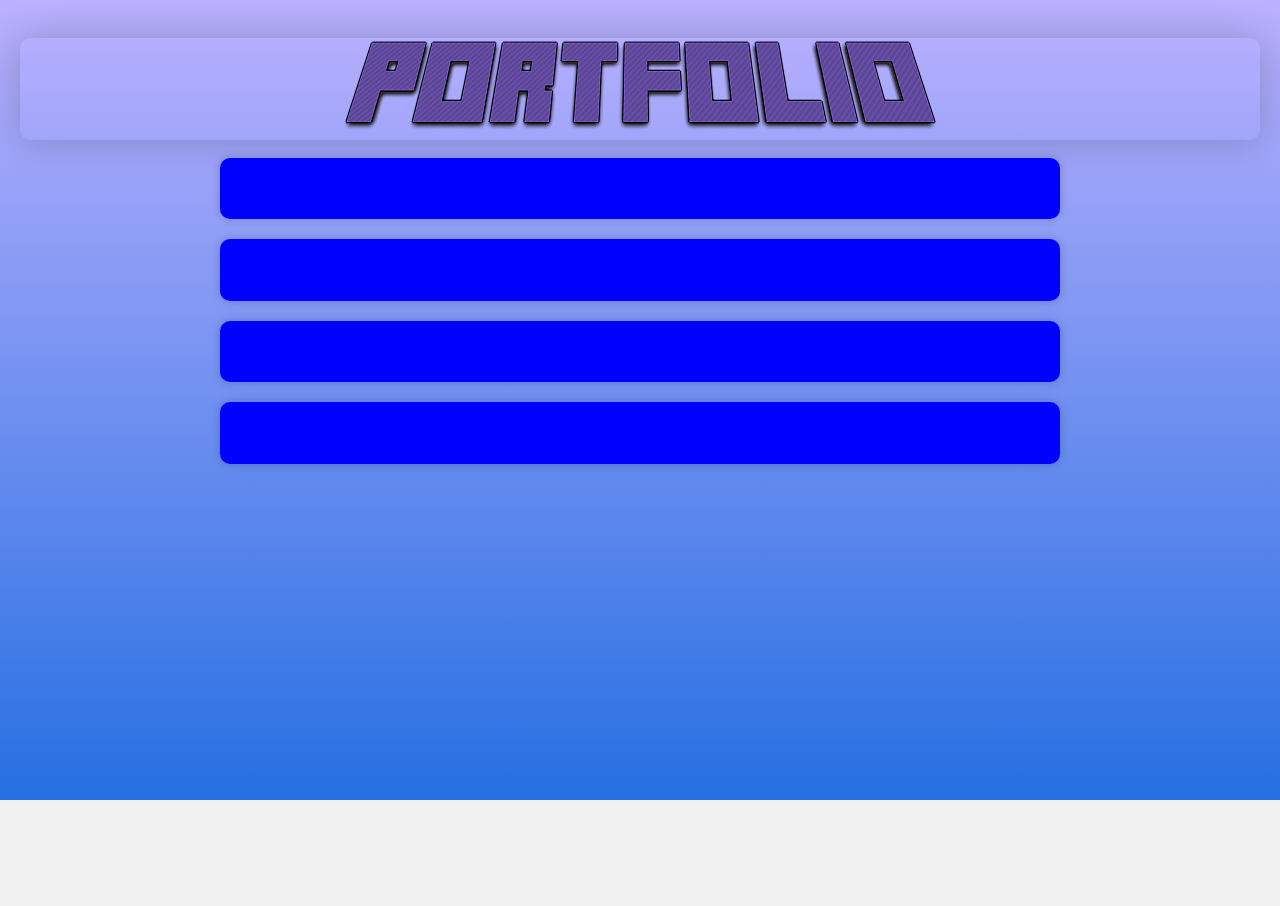
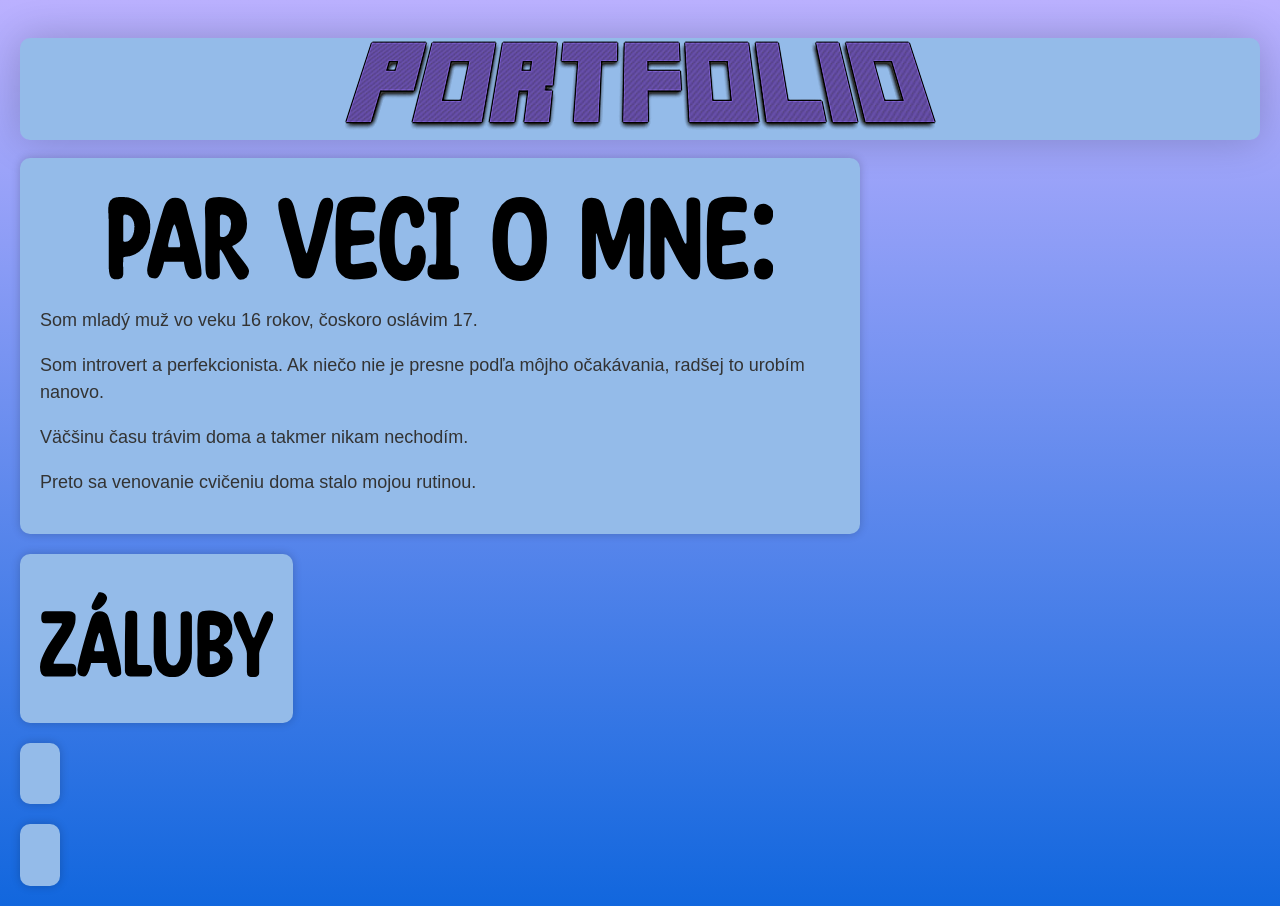
Before and after one commit to Openlab-2-2023/resume, a plain HTML site: page docs/index.html in a window 1280 px wide. Before the commit the page ends 800 px from the top, so only its background shows below. Drawn offline with Linux system fonts and the light colour scheme.

Commit message:
Male zmeny
Upravime neksor

```diff
--- a/docs/index.html
+++ b/docs/index.html
@@ -1,26 +1,26 @@
 <!DOCTYPE html>
+<title>Benova stranka</title>
 <html>
-<title>Benkova stranka</title>
     <head>
         <link rel="stylesheet" type="text/css" href="styles.css">
         <div class="gradient-background"></div>
     </head>
         <header>
             <div class="gradient-background"></div>
-            <p style="text-align: center;"><img src="pics/Portfolio.png" class="outset"></p>
+            <p class="center"><img src="pics/Portfolio.png" class="outset"></p>
         </header>
         <body>
             <div class="container">
-                <h1></h1>
-                <p></p>
-                <p></p>
-                <p></p>
+                <p class="center"><img src="pics/omne.png"></p>
+                <p>Som mladý muž vo veku 16 rokov, čoskoro oslávim 17.</p>
+                <p>Som introvert a perfekcionista. Ak niečo nie je presne podľa môjho očakávania, radšej to urobím nanovo.</p>
+                <p>Väčšinu času trávim doma a takmer nikam nechodím.</p>
+                <p>Preto sa venovanie cvičeniu doma stalo mojou rutinou.</p>
+
+
             </div>
             <div class="container">
-                <h1></h1>
-                <p></p>
-                <p></p>
-                <p></p>
+                <p class="center"><img src="pics/zaluby.png"></p>
             </div>
             <div class="container">
                 <h1></h1>
--- a/docs/styles.css
+++ b/docs/styles.css
@@ -1,22 +1,18 @@
-/* Background */
+/* Pozadie */
 body {
   background: linear-gradient(0deg, rgba(0,95,218,1) 0%, rgba(187,177,255,1) 100%) no-repeat;
   background-size: 100% 1000px;
   margin: 0;
   padding: 0;
 }
+/* Pozadie za napisom */
 header {
-    background: (rgba(187,177,255,1) 100%);
+    background-color: #94bbe9;
     margin: 0;
     padding: 0;
     border-radius: 10px;
     box-shadow: 0 0 40px rgba(0, 0, 0, 0.2);
-    font-family: Arial, sans-serif; /* Example font */
 }
-style {
-p.outset {border-style: outset;}
-}
-
   /* Paragraf */
 body {
   font-family: Arial, sans-serif;
@@ -24,19 +20,23 @@ body {
   margin: 0;
   padding: 20px;
 }
-
 .container {
   max-width: 800px;
   margin: 0 auto;
-  background-color: #0000FF;
+  background-color: #94bbe9;
   padding: 20px;
   border-radius: 10px;
   box-shadow: 0 0 10px rgba(0, 0, 0, 0.2);
   margin-bottom: 20px;
+  float: left;
+  clear: left;
 }
-
 p {
   font-size: 18px;
   line-height: 1.5;
   color: #333;
 }
+
+.center{
+  text-align: center;
+}
```
Also changed, not shown: docs/pics/omne.png (added), docs/pics/zaluby.png (added).
